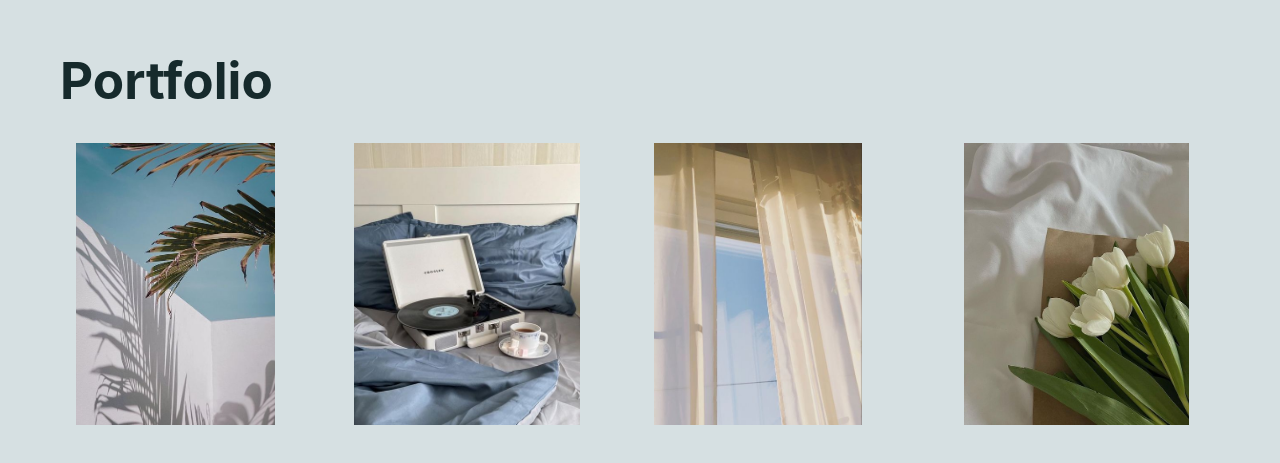
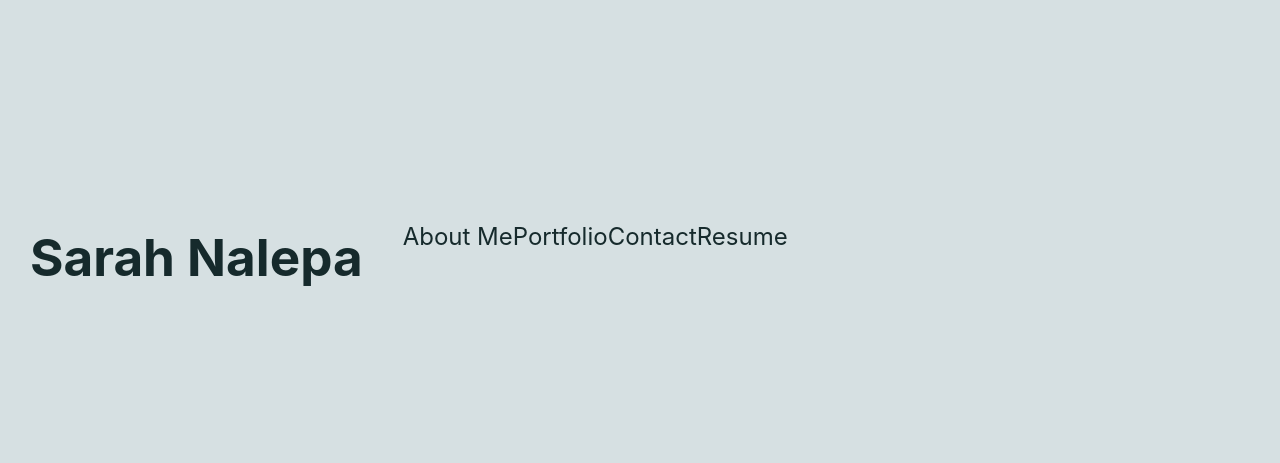
Before and after one commit to snalepa11/react-portfolio, a React (Vite) app in the folder react-portfoliov/: page / in a window 1280 px wide. Shown: the part 143-606 px from the top of the page. Built offline with nearby package versions, Linux system fonts and the light colour scheme.

Commit message:
Started Header

```diff
--- a/react-portfoliov/src/App.css
+++ b/react-portfoliov/src/App.css
@@ -28,3 +28,12 @@
 .flex {
   display: flex;
 }
+
+header {
+ margin-top: 0%;
+  & ul {
+  list-style: none;
+  font-size: x-large;
+  justify-content: space-evenly;
+ }
+}
--- a/react-portfoliov/src/App.jsx
+++ b/react-portfoliov/src/App.jsx
@@ -3,6 +3,7 @@ import Home from './pages/Home'
 import './App.css'
 import Resume from './pages/Resume'
 import Portfolio from './pages/Portfolio'
+import Header from './pages/Header'
 
 function App() {
 
@@ -11,7 +12,8 @@ function App() {
 
       {/* <Home></Home>  */}
       {/* <Resume></Resume> */}
-      <Portfolio></Portfolio>
+      {/* <Portfolio></Portfolio> */}
+      <Header></Header>
 
     </div>
   )
--- a/react-portfoliov/src/pages/Header.jsx
+++ b/react-portfoliov/src/pages/Header.jsx
@@ -2,8 +2,14 @@ import '../App.css'
 
 export default function Header(){
     return(
-        <header>
-
+        <header class='flex'>
+         <h1>Sarah Nalepa</h1>
+         <ul class='flex' id='header'>
+            <li>About Me</li>
+            <li>Portfolio</li>
+            <li>Contact</li>
+            <li>Resume</li>
+         </ul>
         </header>
     );
 }
```
